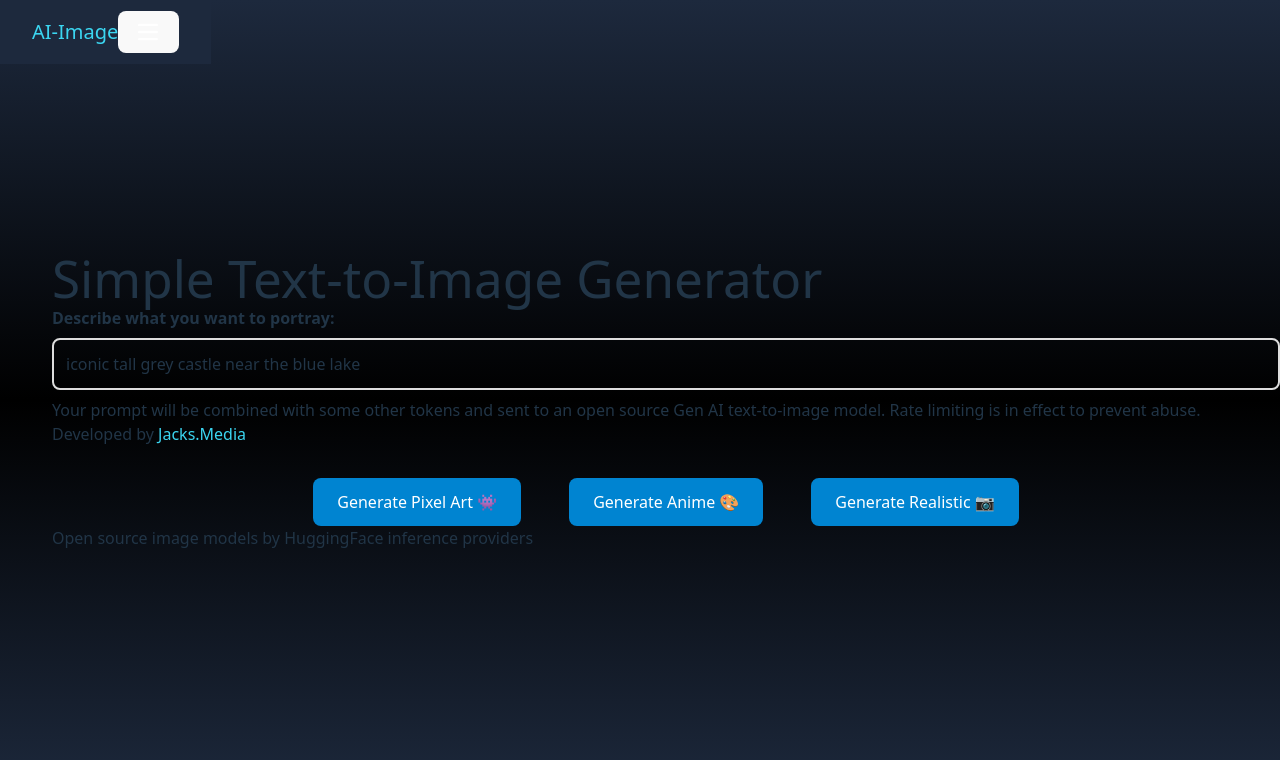
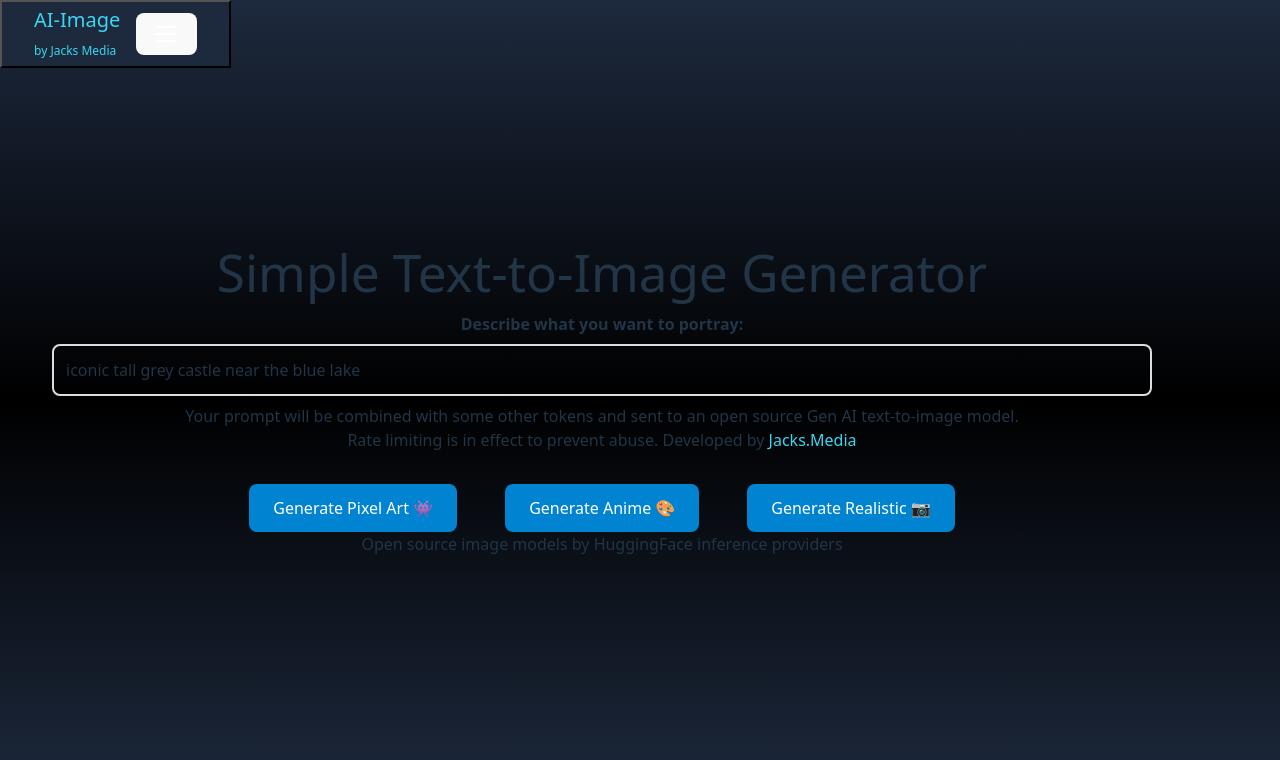
Before and after one commit to jacksmedia/j4cks-flux, a React (Vite) app in the folder webapp/client/: page / in a window 1280 px wide. Shown: the top 760 px of the page. Built offline with nearby package versions, Linux system fonts and the light colour scheme.

Commit message:
🔖new portfolio page MVP w separate routes

```diff
--- a/webapp/client/src/navbar.tsx
+++ b/webapp/client/src/navbar.tsx
@@ -4,13 +4,13 @@ import { useState } from 'react';
 export default function Navbar() {
   const [isMenuOpen, setIsMenuOpen] = useState(false);
   return (
-    <nav className="bg-slate-800 text-white" style={{position: 'fixed', top: 0}} >
+    <nav className="bg-slate-800 text-white" style={{position:'fixed', top:0, borderWidth:'2px', borderStyle:'outset', borderColor:'#000'}} >
       <div className="max-w-7xl mx-auto px-4 sm:px-6 lg:px-8">
         <div className="flex items-center justify-between h-16">
           {/* Logo/Brand */}
           <div className="flex-shrink-0">
             <Link to="/" className="text-xl font-bold">
-              AI-Image
+              AI-Image<br/><span style={{fontSize:'12px'}}>by Jacks Media</span>
             </Link>
           </div>
 
@@ -21,7 +21,7 @@ export default function Navbar() {
             <button
               type="button"
               onClick={() => setIsMenuOpen(!isMenuOpen)}
-              className="inline-flex items-center justify-center p-2 rounded-md hover:bg-gray-700 focus:outline-none focus:ring-2 focus:ring-inset focus:ring-white"
+              className="inline-flex items-center justify-center p-2 ml-4 rounded-md hover:bg-gray-700 focus:outline-none focus:ring-2 focus:ring-inset focus:ring-white"
               aria-label="Toggle menu"
             >
               <svg className="w-5 h-5" aria-hidden="true" xmlns="http://www.w3.org/2000/svg" fill="none" viewBox="0 0 17 14">
--- /dev/null
+++ b/webapp/client/src/pageLayout.jsx
@@ -0,0 +1,8 @@
+export default function PageLayout({title, body}) {
+  return (
+    <div className="p-10" style={{width:"75vw"}}>
+        <h1>{title}</h1>
+        <p>{body}</p>
+    </div>
+  )
+}
--- a/webapp/client/src/pages/about.tsx
+++ b/webapp/client/src/pages/about.tsx
@@ -1,3 +1,5 @@
+import Layout from '../pageLayout';
+
 export default function About() {
-  return <div>About Test</div>
+  return (<Layout title="About" body="I'm a freelance React and Python developer with a background in secure systems and experience with blockchain and DeFi (web3). I enjoy creating images with generative AI, and hacking Super Nintendo games with open source tools; I also like to document these hobbies." />);
 }
--- a/webapp/client/src/pages/guides.tsx
+++ b/webapp/client/src/pages/guides.tsx
@@ -1,3 +1,5 @@
+import Layout from '../pageLayout';
+
 export default function Guides() {
-  return <div>Guides Test</div>
+  return (<Layout title="Guides" body="I enjoy writing technical guides and documentation, both for my professional skillset and for my hobbies." />);
 }
--- a/webapp/client/src/pages/home.tsx
+++ b/webapp/client/src/pages/home.tsx
@@ -63,7 +63,7 @@ export default function Home() {
   };
 
   return (
-    <div className="justify-center-safe pl-13">
+    <div className="justify-center-safe pl-13" style={{width:'90vw', textAlign:'center'}}>
 
       <div className="justify-center-safe">
       <h1>Simple Text-to-Image Generator</h1>
@@ -71,7 +71,7 @@ export default function Home() {
 
       {/* UX:  Custom prompt input */}
       <div style={{ marginBottom: '2rem' }}>
-        <label style={{ display: 'block', marginBottom: '0.5rem', fontWeight: 'bold' }}>
+        <label className="pt-3" style={{ display: 'block', marginBottom: '0.5rem', fontWeight: 'bold' }}>
           Describe what you want to portray:
         </label>
         <input
@@ -91,7 +91,7 @@ export default function Home() {
           maxLength={200}
         />
         <div className="font-medium justify-center">
-          Your prompt will be combined with some other tokens and sent to an open source Gen AI text-to-image model.
+          Your prompt will be combined with some other tokens and sent to an open source Gen AI text-to-image model.<br/>
           Rate limiting is in effect to prevent abuse.
 
           Developed by <a href="https://jacks.media">Jacks.Media</a>
--- a/webapp/client/src/pages/patchers.tsx
+++ b/webapp/client/src/pages/patchers.tsx
@@ -1,3 +1,9 @@
+import Layout from '../pageLayout';
+
 export default function Patchers() {
-  return <div>Patchers Test</div>
+  return (
+  <>
+    <Layout title="Binary Patchers" body="Since 2024 I've developed webapps to apply custom changes (patches) to retro game software. Using JavaScript to work with binary files is a real head trip!" />
+  </>
+  );
 }
```
